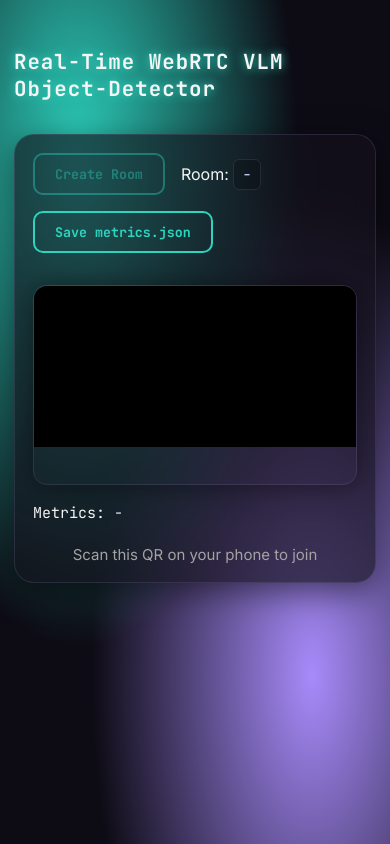
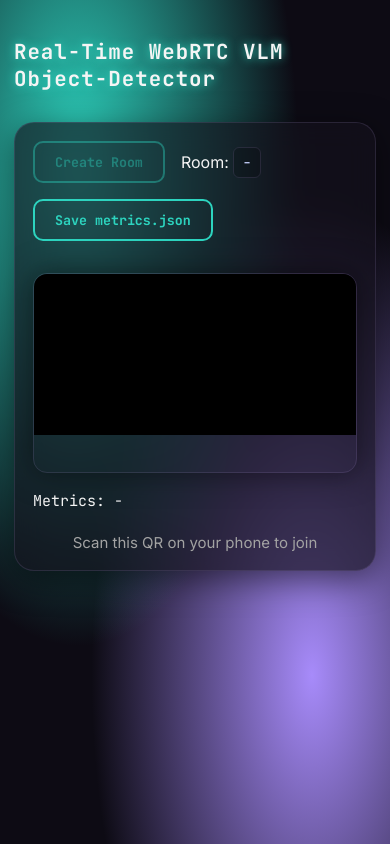
Before and after one commit to Arsenal17x/Real-time-WebRTC-VLM-Multi-Object-Detection, a website: page public/index.html in a window 390 px wide. Drawn offline with Linux system fonts and the light colour scheme.

Commit message:
margin changes

```diff
--- a/public/style/index.css
+++ b/public/style/index.css
@@ -44,7 +44,7 @@ body {
 
 header {
     width: 100%;
-    margin: 32px 0;
+    margin: 10px 0 30px;
     display: flex;
     flex-direction: column;
     align-items: flex-start;
@@ -192,5 +192,6 @@ video {
     }
     header h1 {
         font-size: 1.3rem;
+        margin-top: 12px;
     }
 }
```
